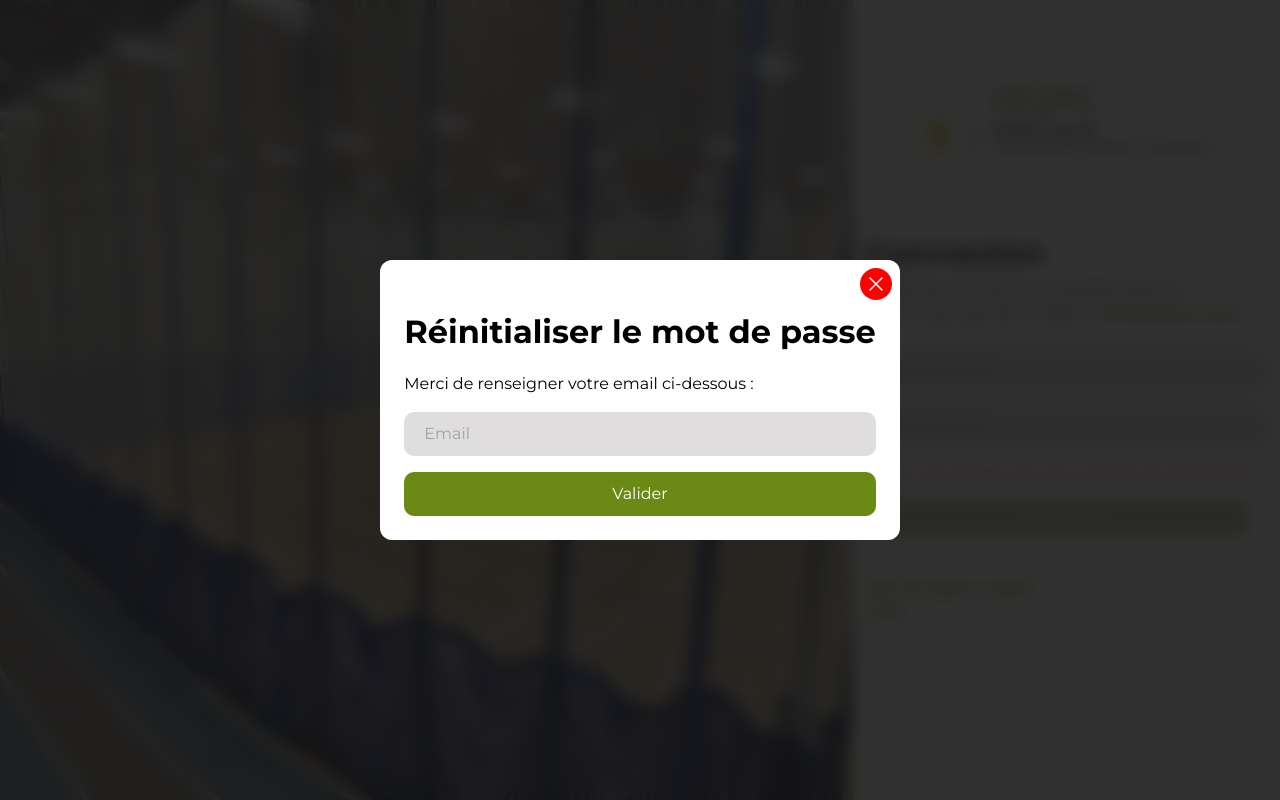
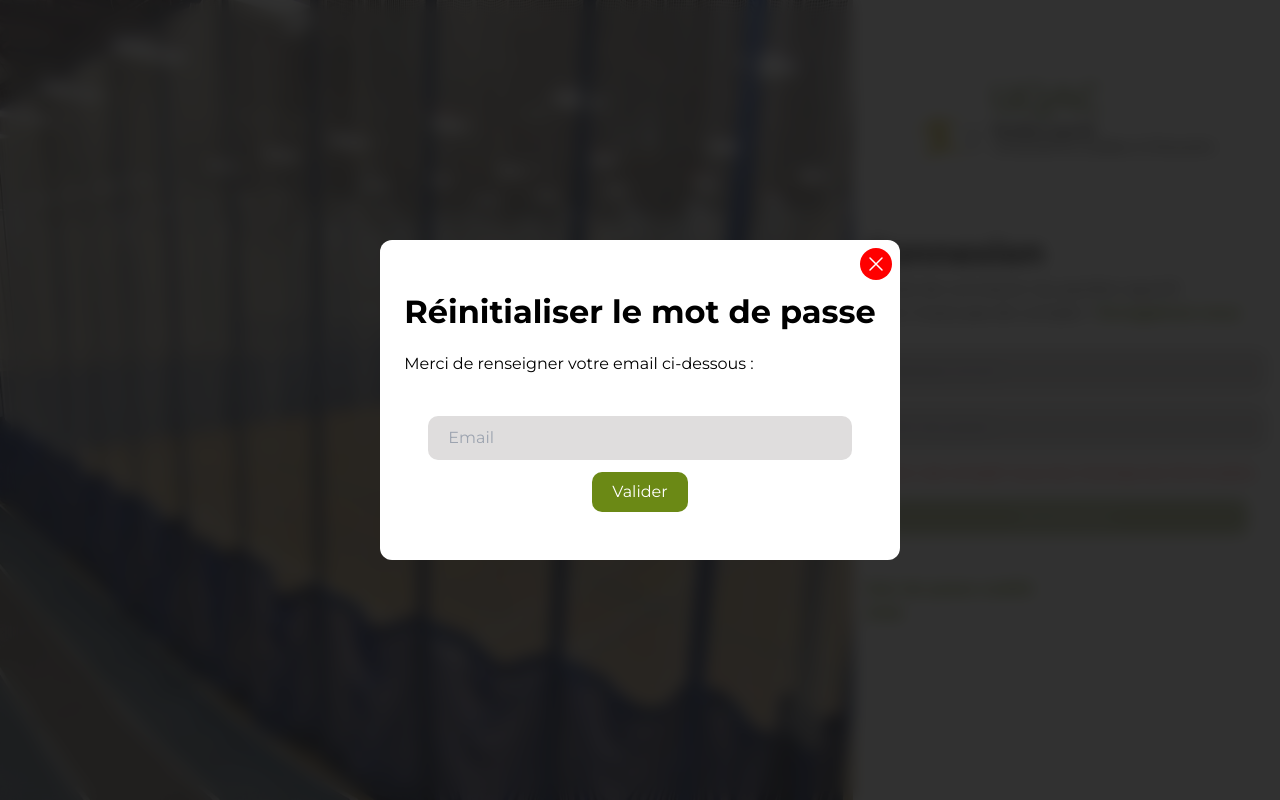
Before and after one commit to johannvig/MatchUp, a Next.js app in the folder frontend/: page /connexion in a window 1280 px wide. Both pictures are taken after a click on the link "Mot de passe oublié". Built offline with nearby package versions, Linux system fonts and the light colour scheme.

Commit message:
ajout envoi requete validation email

```diff
--- a/frontend/src/app/components/connexion/reinitialiserMotDePasse.tsx
+++ b/frontend/src/app/components/connexion/reinitialiserMotDePasse.tsx
@@ -1,6 +1,31 @@
 import {AnimatePresence, motion} from "framer-motion";
+import {useState} from "react";
 
-export default function ReinitialiserMotDePasse({show, onClose}: {show: boolean, onClose: () => void}) {
+export default function ReinitialiserMotDePasse({show, onClose, reinitialiserMotDePasseFonction}: {show: boolean, onClose: () => void, reinitialiserMotDePasseFonction: (email: string) => Promise<boolean>}) {
+
+    const [email, setEmail] = useState<string>("");
+
+    const [requeteEnvoyee, setRequeteEnvoyee] = useState<boolean>(false);
+    const [emailBienEnvoye, setEmailBienEnvoye] = useState<boolean>(false);
+    const [loading, setLoading] = useState<boolean>(false);
+
+    function onSubmit(e: React.FormEvent<HTMLFormElement>) {
+        setLoading(true);
+        e.preventDefault();
+        reinitialiserMotDePasseFonction(email).then(
+            (result : boolean) => {
+                setRequeteEnvoyee(true);
+                if (result) {
+                    setEmailBienEnvoye(true);
+                } else {
+                    setEmailBienEnvoye(false);
+                }
+            }
+        ).finally(() => {
+            setLoading(false);
+        });
+    }
+
     return (
         <AnimatePresence>
             {
@@ -28,8 +53,36 @@ export default function ReinitialiserMotDePasse({show, onClose}: {show: boolean,
                         </button>
                         <h2>Réinitialiser le mot de passe</h2>
                         <p>Merci de renseigner votre email ci-dessous :</p>
-                        <input type={"email"} placeholder={"Email"}/>
-                        <button>Valider</button>
+                        <form onSubmit={onSubmit} className={"flex flex-col justify-center items-center gap-3 w-full p-6"}>
+                            <input className={"w-full"} type={"email"} placeholder={"Email"} value={email} onChange={(e) => setEmail(e.target.value)}/>
+                            <button type={"submit"} className={"h-10"}>
+                                {
+                                    loading ?
+                                        <img src={"/ico/loader.gif"} alt={"loading"} className={"h-full"}/>
+                                        : "Valider"
+                                }
+                            </button>
+                        </form>
+
+                        {
+                            requeteEnvoyee &&
+                            <motion.div
+                                className={"flex gap-3 p-6 justify-center items-center bg-clair rounded"}
+                                initial={{ opacity: 0 }}
+                                animate={{ opacity: 1 }}
+                                exit={{ opacity: 0 }}
+                            >
+                                <img src={`/ico/${emailBienEnvoye ? "check" : "x-circle"}.svg`} alt={"check"}
+                                     className={"h-6"}/>
+                                <p>
+                                    {
+                                        emailBienEnvoye ? "Un email vous a été envoyé pour réinitialiser votre mot de passe" :
+                                            "Un problème est survenu lors de l'envoi de l'email"
+                                    }
+                                </p>
+
+                            </motion.div>
+                        }
                     </motion.div>
                 </div>
             }
--- a/frontend/src/app/connexion/page.tsx
+++ b/frontend/src/app/connexion/page.tsx
@@ -3,7 +3,7 @@
 import FormulaireConnexion from "@/app/components/connexion/formulaireConnexion";
 import FormulaireInscription from "@/app/components/connexion/formulaireInscription";
 import {useState} from "react";
-import {connexion, enregistrer} from "@/app/controleurs/connexionControleur";
+import {connexion, enregistrer, envoyerEmailRecuperationMotDePasse} from "@/app/controleurs/connexionControleur";
 import ReinitialiserMotDePasse from "@/app/components/connexion/reinitialiserMotDePasse";
 import Popup, {PopupButton} from "@/app/components/UI/popup";
 
@@ -22,6 +22,10 @@ export default function Connexion() {
 
     async function inscrire(prenom: string, nom: string, sexe: string, nationalite: string, email: string, dateNaiss: Date, motDePasse: string) {
         await enregistrer(prenom, nom, sexe, email, nationalite, dateNaiss.toString(), motDePasse);
+    }
+
+    async function reinitialiserMotDePasseFunction(email: string) {
+        return await envoyerEmailRecuperationMotDePasse(email);
     }
 
     function showAide() {
@@ -62,7 +66,7 @@ export default function Connexion() {
                 </div>
             </div>
 
-            <ReinitialiserMotDePasse show={reinitialiserMotDePasse} onClose={() => setReinitialiserMotDePasse(false)}/>
+            <ReinitialiserMotDePasse show={reinitialiserMotDePasse} onClose={() => setReinitialiserMotDePasse(false)} reinitialiserMotDePasseFonction={reinitialiserMotDePasseFunction}/>
             <Popup
                 show={showPopup}
                 onClose={() => setShowPopup(false)}
--- a/frontend/src/app/controleurs/connexionControleur.ts
+++ b/frontend/src/app/controleurs/connexionControleur.ts
@@ -142,3 +142,26 @@ export async function verifierToken() {
         return false;
     }
 }
+
+/**
+ * Envoi un email de récupération de mot de passe à l'adresse email spécifiée
+ * Si l'email existe dans la base de données, un email de récupération est envoyé
+ * @param email
+ */
+export async function envoyerEmailRecuperationMotDePasse(email: string) {
+    //Envoi de la requête de connexion à l'API
+    const res = await fetch(`${API_URL}/emailRecuperation`, {
+        method: 'POST',
+        headers: {
+            'Content-Type': 'application/json',
+        },
+        body: JSON.stringify({email}),
+    });
+
+    //Traitement de la réponse
+    if (res.status === 200) {
+        return true;
+    } else {
+        return false;
+    }
+}
```
Also changed, not shown: frontend/public/ico/check.svg (added), frontend/public/ico/x-circle.svg (added).
